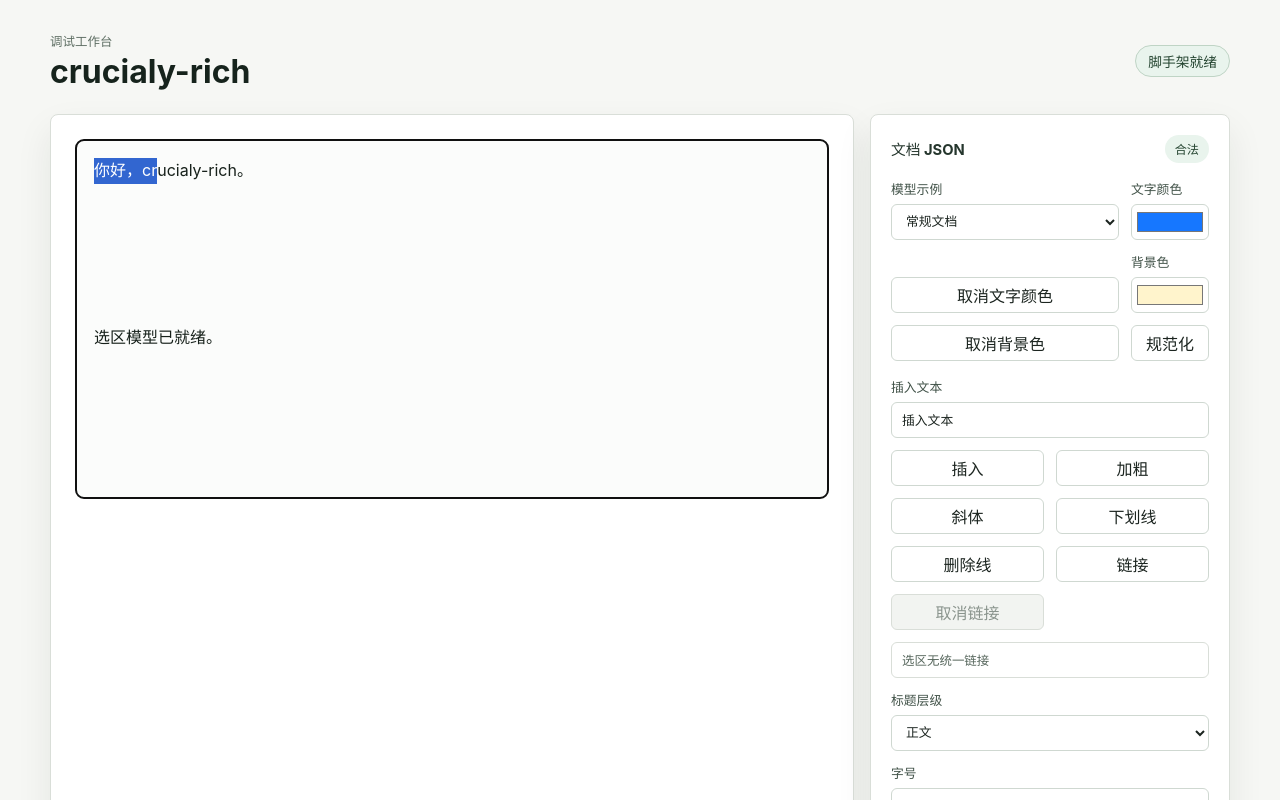
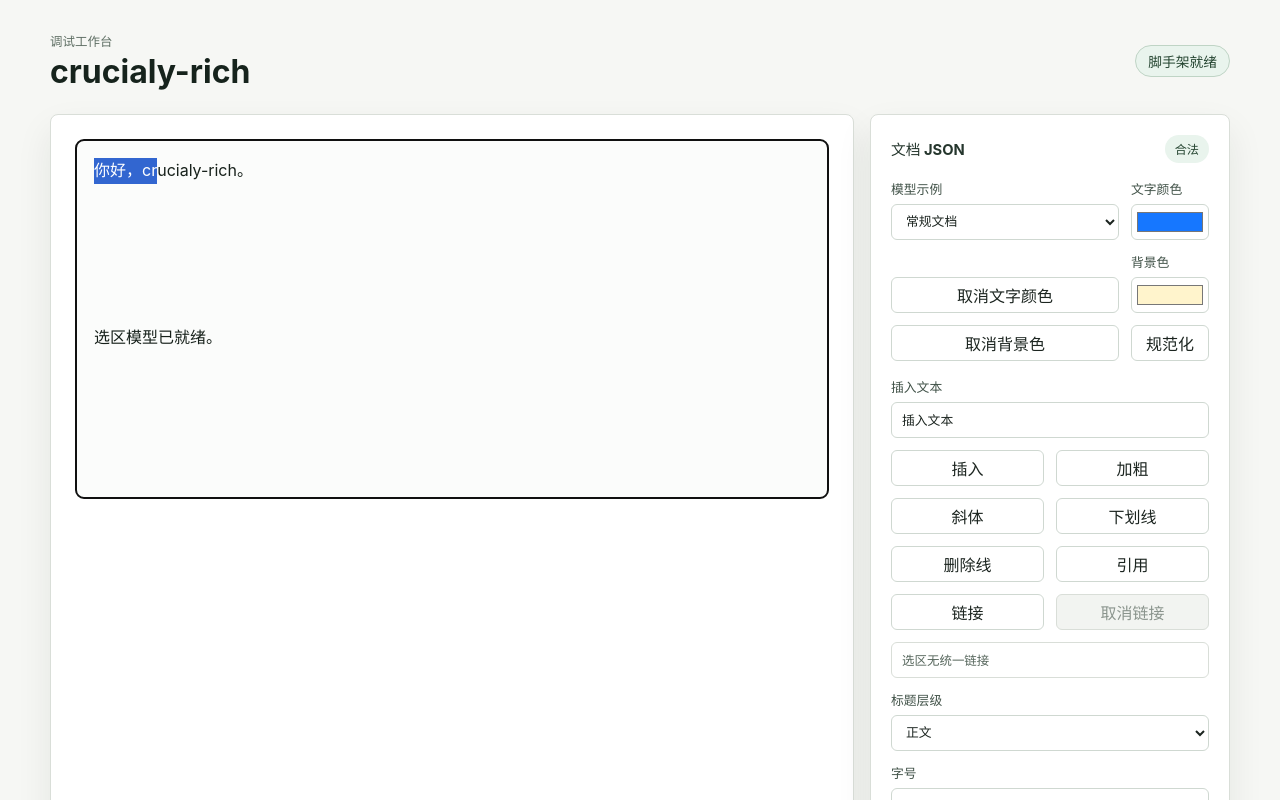
Before and after one commit to QDyanbing/crucialy-rich, a React (Vite) app in the folder apps/demo/: page / in a window 1280 px wide. Shown: the top 800 px of the page. Built offline with nearby package versions, Linux system fonts and the light colour scheme.

Commit message:
feat: add quote controls to demo

```diff
--- a/apps/demo/src/main.tsx
+++ b/apps/demo/src/main.tsx
@@ -36,6 +36,7 @@ import {
   SET_TEXT_COLOR_COMMAND_NAME,
   SPLIT_BLOCK_COMMAND_NAME,
   STRIKE_COMMAND_NAME,
+  TOGGLE_QUOTE_COMMAND_NAME,
   UNDERLINE_COMMAND_NAME,
   UNSET_LINK_COMMAND_NAME,
   undoHistory,
@@ -276,6 +277,7 @@ const demoCommandDescriptors: DemoCommandDescriptor[] = [
   { label: "斜体", name: ITALIC_COMMAND_NAME },
   { label: "下划线", name: UNDERLINE_COMMAND_NAME },
   { label: "删除线", name: STRIKE_COMMAND_NAME },
+  { label: "引用", name: TOGGLE_QUOTE_COMMAND_NAME },
   { label: "字号", name: SET_FONT_SIZE_COMMAND_NAME },
   { label: "文字颜色", name: SET_TEXT_COLOR_COMMAND_NAME },
   { label: "背景色", name: SET_BACKGROUND_COLOR_COMMAND_NAME },
@@ -836,6 +838,17 @@ function DemoApp() {
     );
   }
 
+  function handleQuote() {
+    applyCommandResult(
+      executeCommand(demoCommandRegistry, TOGGLE_QUOTE_COMMAND_NAME, {
+        context: {
+          document: normalizedDocument,
+          selection: modelSelection,
+        },
+      }),
+    );
+  }
+
   function handleFontSizeChange(event: ChangeEvent<HTMLSelectElement>) {
     const nextValue = event.target.value;
 
@@ -1203,6 +1216,14 @@ function DemoApp() {
             >
               删除线
             </button>
+            <button
+              aria-pressed={isCommandActive(TOGGLE_QUOTE_COMMAND_NAME)}
+              type="button"
+              disabled={isCommandDisabled(TOGGLE_QUOTE_COMMAND_NAME)}
+              onClick={handleQuote}
+            >
+              引用
+            </button>
             <div className="link-control">
               <button
                 aria-expanded={linkEditorOpen}
--- a/apps/demo/src/styles.css
+++ b/apps/demo/src/styles.css
@@ -142,7 +142,8 @@ h3 {
 .rendered-document h3,
 .rendered-document h4,
 .rendered-document h5,
-.rendered-document h6 {
+.rendered-document h6,
+.rendered-document blockquote {
   margin: 0;
   color: #17211b;
   line-height: 1.4;
@@ -175,6 +176,14 @@ h3 {
 
 .rendered-document h6 {
   font-size: 1rem;
+}
+
+.rendered-document blockquote {
+  border-left: 3px solid #6b8b75;
+  color: #35483c;
+  font-size: 1rem;
+  line-height: 1.65;
+  padding: 2px 0 2px 14px;
 }
 
 .rendered-document a,
```
